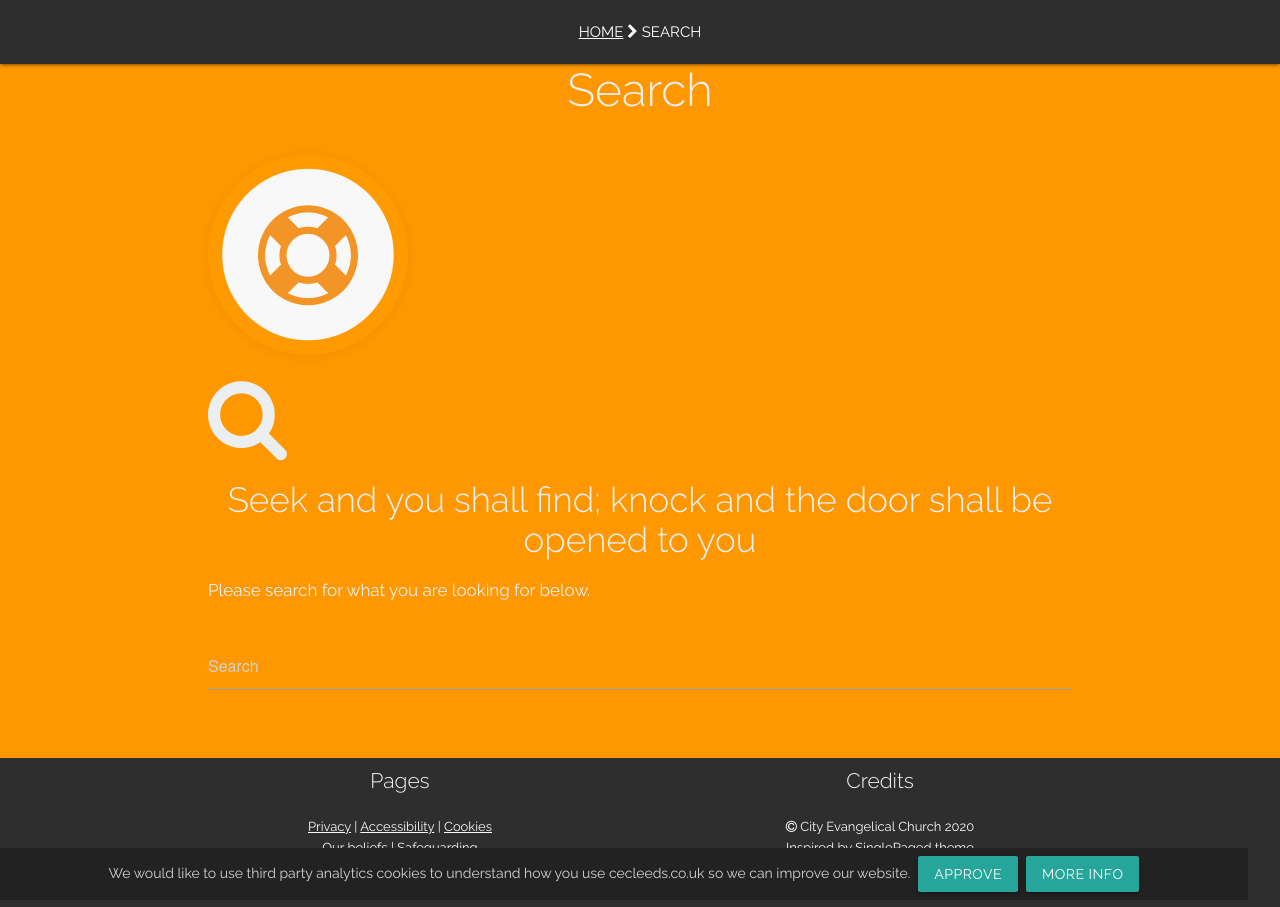
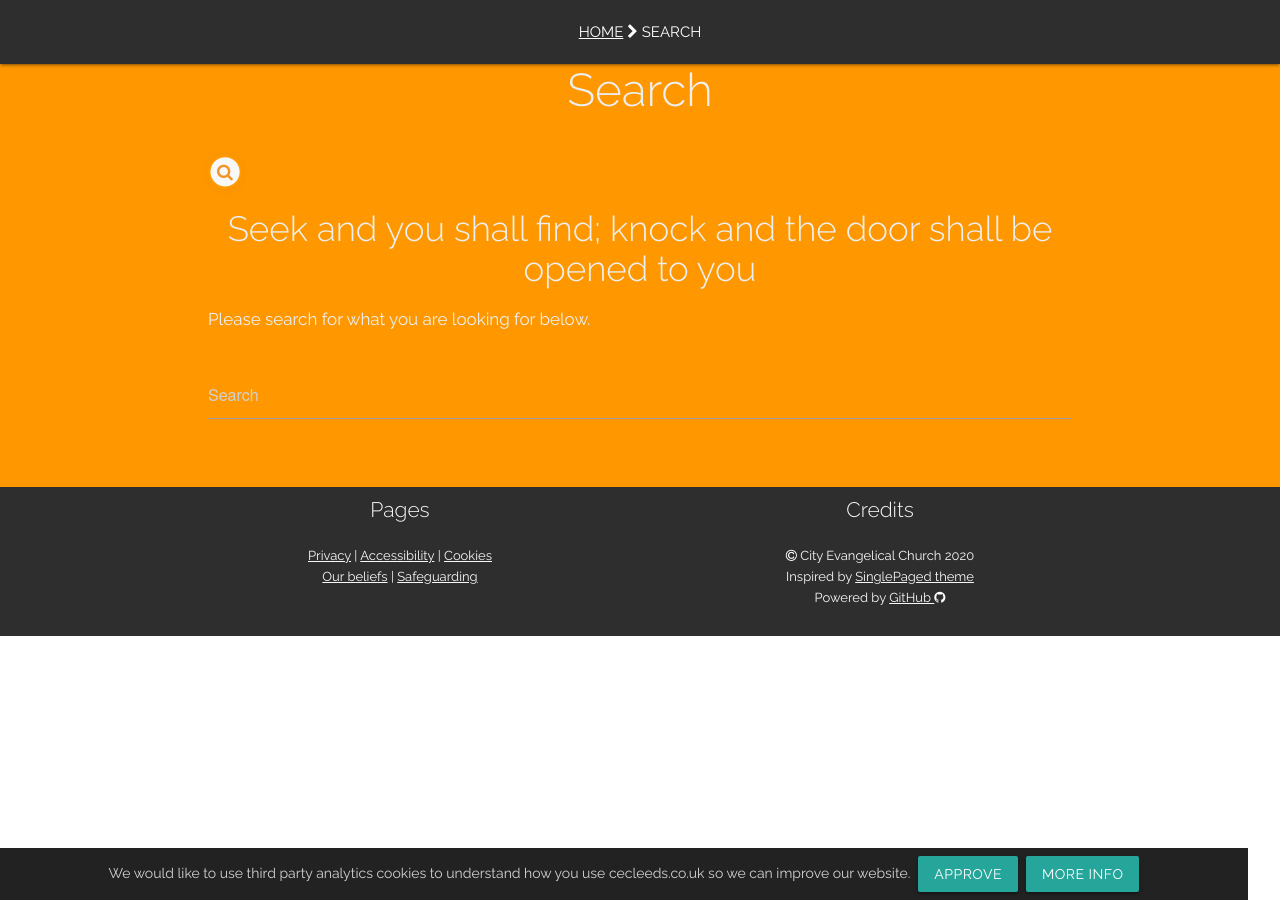
Before and after one commit to woodcock3/citychurch, a Jekyll site: the page built from pages/search.md, in a window 1280 px wide. Built offline with Jekyll 4.4.1, drawn with Linux system fonts in a browser that asks for light colours.

Commit message:
Update search.md

```diff
--- a/pages/search.md
+++ b/pages/search.md
@@ -8,12 +8,10 @@ permalink: /search/
 ---
 # Search
 
-<span class="fa-stack subtlecircle" style="font-size:100px; background:rgba(255,166,0,0.1)">
+<span class="fa-stack subtlecircle" style="centre font-size:100px; background:rgba(255,166,0,0.1)">
 <i class="fa fa-circle fa-stack-2x text-white"></i>
-<i class="fa fa-life-bouy fa-stack-1x text-cityorange"></i>
+<i class="fa fa-search fa-stack-1x text-cityorange"></i>
 </span>
-
-<i class="center-align fa fa-search fa-5x" aria-hidden="true" style="color:blue-grey-text text-lighten-5"></i>
 
 ## Seek and you shall find; knock and the door shall be opened to you
 
```
